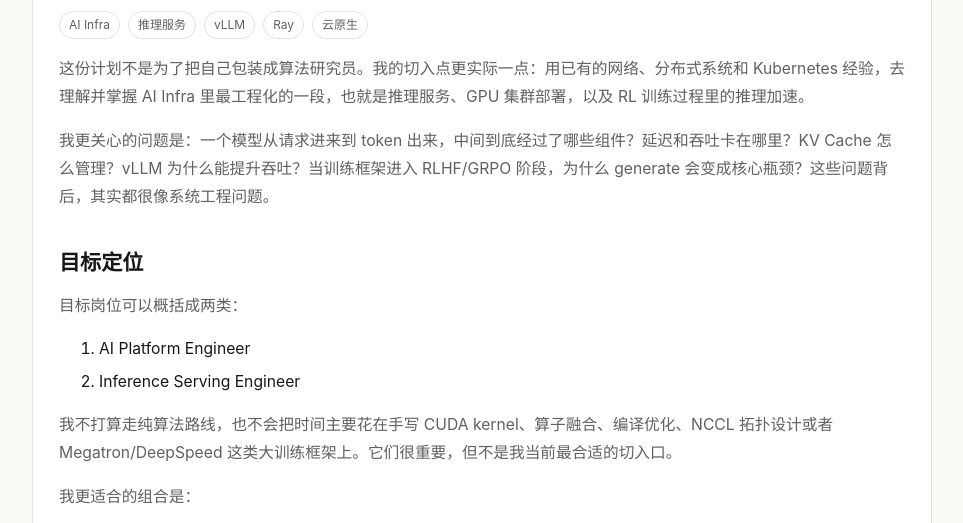
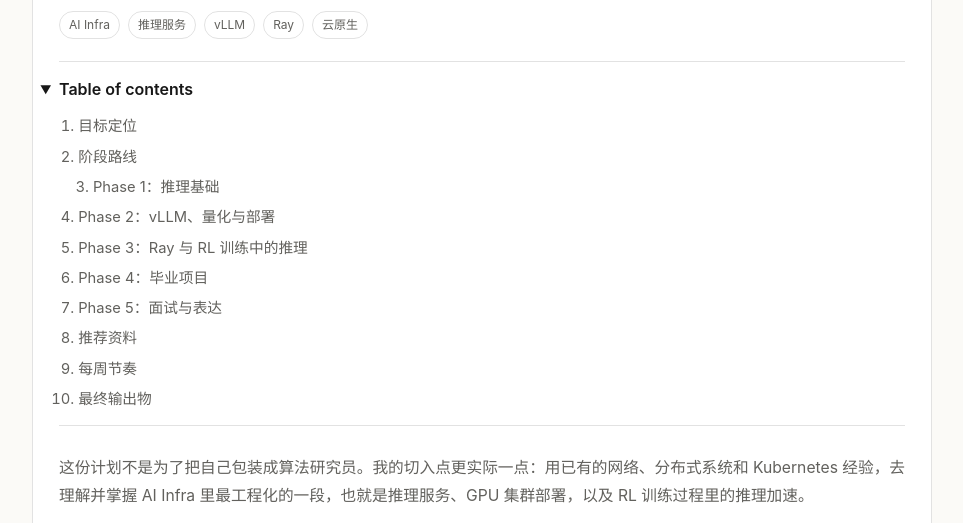
Before and after one commit to SimonMing47/SimonMing47.github.io, an Eleventy site: page src/posts/ai-infra-learning-plan.md in a window 1280 px wide. Shown: the part 247-770 px from the top of the page, without its empty margins (158-1121 px from the left). Built offline with nearby package versions, Linux system fonts and the light colour scheme; Eleventy itself is replaced by a stand-in of ours; files that its build step writes are made by us from their sources.

Commit message:
feat: add collapsible post table of contents

```diff
--- a/src/_includes/post.njk
+++ b/src/_includes/post.njk
@@ -13,8 +13,21 @@ layout: base.njk
         {% endfor %}
       </div>
     {% endif %}
+    {% set headings = content | toc %}
+    {% if headings.length %}
+      <details class="toc-box" open>
+        <summary>Table of contents</summary>
+        <ol>
+          {% for item in headings %}
+            <li class="toc-level-{{ item.level }}">
+              <a href="#{{ item.slug }}">{{ item.label }}</a>
+            </li>
+          {% endfor %}
+        </ol>
+      </details>
+    {% endif %}
     <div class="article-body">
-      {{ content | stripLeadingTitle | safe }}
+      {{ content | addHeadingAnchors | safe }}
     </div>
   </article>
 </main>
--- a/src/assets/css/style.css
+++ b/src/assets/css/style.css
@@ -547,6 +547,45 @@ h1 {
   font-size: 0.98rem;
 }
 
+.toc-box {
+  margin: 22px 0 28px;
+  padding: 14px 0;
+  border-top: 1px solid var(--line);
+  border-bottom: 1px solid var(--line);
+}
+
+.toc-box summary {
+  color: var(--text);
+  cursor: pointer;
+  font-weight: 600;
+  list-style-position: outside;
+}
+
+.toc-box ol {
+  display: grid;
+  gap: 6px;
+  margin: 12px 0 0;
+  padding-left: 1.2em;
+}
+
+.toc-box li {
+  color: var(--muted);
+  font-size: 0.92rem;
+}
+
+.toc-box a {
+  color: inherit;
+}
+
+.toc-box a:hover,
+.toc-box a:focus-visible {
+  color: var(--accent);
+}
+
+.toc-level-3 {
+  margin-left: 1em;
+}
+
 .article-body h2 {
   font-size: 1.32rem;
 }
```
Also changed, not shown: .eleventy.js.
